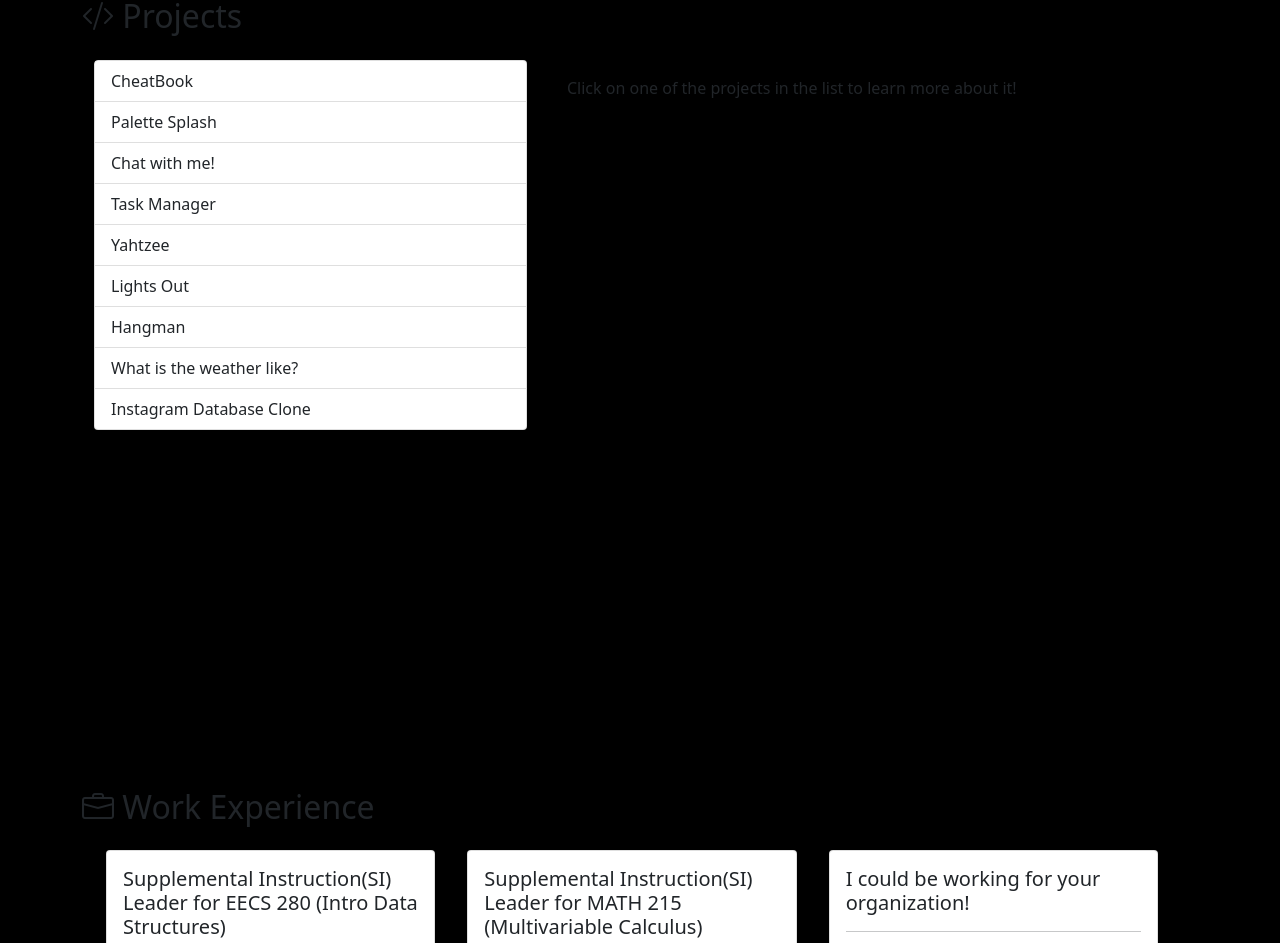
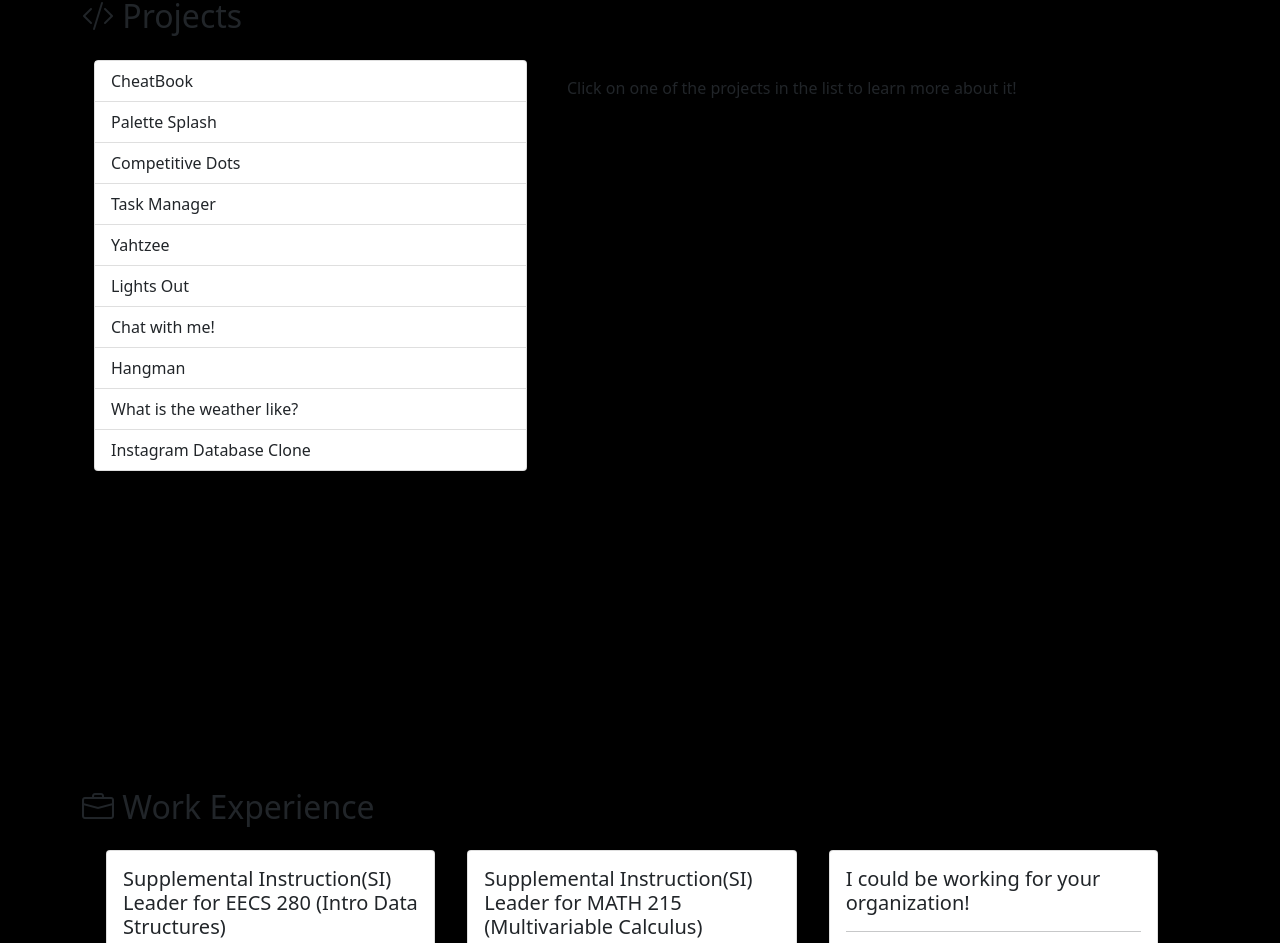
Before and after one commit to arryan135/personal_website, a Vue app: page / in a window 1280 px wide. Shown: the part 1892-2835 px from the top of the page. Built offline with nearby package versions, Linux system fonts and the light colour scheme.

Commit message:
add new project description and change project list order

```diff
--- a/src/components/ProjectInformation.vue
+++ b/src/components/ProjectInformation.vue
@@ -33,7 +33,6 @@
                          <p>CheatBook is designed to be used as a CLI on your local machine and you can learn more about its package-based architecture at the <a href="https://www.npmjs.com/package/cheatbook" target="_blank" rel="noopener noreferrer">NPM registry</a>.</p>
                          <p>If you would like to check out CheatBook for yourself, you can find it <a href="https://arryan135.github.io/local_client_cheatbook/" target="_blank" rel="noopener noreferrer">here</a>!</p>
                          <p>If you would like to know more about this CLI’s implementation details, check out my GitHub <a href="https://github.com/arryan135/cheatbook" target="_blank" rel="noopener noreferrer">repo</a>.</p>`
-
                     },
                     {
                         name: "Palette Splash",
@@ -44,12 +43,13 @@
                          <p>If you would like to know more about the implementation details, check out my GitHub <a href="https://github.com/arryan135/palette_splash" target="_blank" rel="noopener noreferrer">repo</a>.</p>`
                     },
                     {
-                        name: "Chat with me!",
+                        name: "Competitive Dots",
                         html:
-                        `<p>This is a real-time chat application build using <span class="italic">Socket.io</span> and <span class="italic">NodeJS</span>. It allows users to create and join rooms so that they can chat among themselves. While chatting, the users are also given the functionality to share their current location via a simple button click.</p>
-                         <p>The process of creating a user and a room first goes through some validation, which makes sure that the username and the room name are unique. After this validation, using <span class="italic">Socket.io</span> a network TCP link is established between the server and clients. This underlining TCP network connection enabled using <span class="italic">Socket.io</span> makes sure that users are effectively able to chat among themselves in real-time. Built upon an <span class="italic">Express</span> server, the <span class="italic">Socket.io</span> server is responsible for handling client-related events. These events range from allowing a client to join rooms, send messages, send google map location links, and disconnecting a user’s socket connection when he/she leaves the chat app. Subsequently, this server-side chat data is injected into <span class="italic">Mustache</span> templated client-side <span class="italic">HTML</span> files using <span class="italic">Vanilla JavaScript</span>. This client-side <span class="italic">JavaScript</span> is also responsible to implement a thoughtful auto-scroll functionality for the chats.</p>
-                         <p>If you would like to check out this chat app for yourself, you can find it <a href="https://arryan-websocket-chat-app.herokuapp.com/" target="_blank" rel="noopener noreferrer">here</a>!</p>
-                         <p>If you would like to know more about this app’s implementation details, check out my GitHub <a href="https://github.com/arryan135/Node-socket-chat-app" target="_blank" rel="noopener noreferrer">repo</a>.</p>`
+                        `<p>Competitive Dots is a real-time, multiplayer game made with <span class="italic">Socket.io</span>. In this game, the player starts as a dot that moves around in the direction of the user’s cursor. As you move around, the player’s dot absorbs orbs, and the more orbs that the dot absorbs, the larger and slower it gets. If any two players’ dot collides, the bigger player’s dot absorbs the other and wins!</p>
+                         <p>Developing this game allowed me to use <span class="italic">Socket.io</span> in a game development setting. This game is built on a <span class="italic">NodeJS</span> backend and all the logic for the sockets runs on a local <span class="italic">Express</span> server. All the animations in the game are implemented using canvas animations on the <span class="italic">HTML5 Canvas</span>. The fundamental logic of this game is based on collision detection that is implemented through extensive <span class="italic">JavaScript</span> code for the mathematical logic behind the AABB (Axis-aligned bounding boxes) test and the Pythagoras test. To allow easy insertions to the <span class="italic">HTML5 Canvas</span>, the main <span class="italic">HTML</span> file representing the UI of the game is templated using the <span class="italic">Mustache</span> framework.</p>
+                         <p>If you would like to check out this game for yourself, you can find it <a href="https://competitive-dots.herokuapp.com/" target="_blank" rel="noopener noreferrer">here</a>! Of course, the game would be more fun to play with multiple players. Nevertheless, I appreciate you taking the time to review it.</p>
+                         <p>If you would like to know more about this game’s implementation details, check out my GitHub <a href="https://github.com/arryan135/competitive_dots" target="_blank" rel="noopener noreferrer">repo</a>.</p>
+                        `
                     },
                     {
                         name: "Task Manager",
@@ -60,7 +60,7 @@
                         <p>If you would like to know more about the API’s implementation details, check out my GitHub <a href="https://github.com/arryan135/task_manager" target="_blank" rel="noopener noreferrer">repo</a>.</p>`
                     },
                     {
-                        name: "Yahtzee ",
+                        name: "Yahtzee",
                         html:
                         `<p>I developed Yahtzee to reinforce the probability concepts I learned in EECS 203. This <span class="italic">React</span> application is a chance-and-strategy dice rolling game that is played over 13 rounds. During each round, the players roll five 6-sided dice. They may click on any number of dice to “freeze” or “unfreeze” them (frozen dice are displayed in a different color), and they may re-roll the unfrozen dice up to 2 times. After each round, the player assigns their dice to any unclaimed scoring category, where each category scores differently. After 13 rounds, the game is over, and the player’s final score is the total of each scoring category.</p>
                          <p>Developing this <span class="italic">React</span> application, helped me build upon my skills to efficiently design web applications using multiple stateful parent components that pass down their state as props to multiple child components. Every click to either roll the dice or score points, fires custom <span class="italic">CSS animations</span>, executes extensive rule checking <span class="italic">JavaScript</span> code and, according to the results of those rules, triggers several event handlers that alter the state in multiple parent and child <span class="italic">React</span> components. To optimization the production build's performance, this application also utilizes a <span class="italic">Service Worker</span> that executes efficient caching so that the app can load faster on subsequent visits in production, while also providing the app offline capabilities.</p>
@@ -74,6 +74,14 @@
                          <p>All the logic of the game is handled by the changes in the state and props of the parent and child <span class="italic">React</span> components. Using <span class="italic">JavaScript</span> logic, the app makes sure that the random board created at the start of the game is always solvable. For optimizing the production build's performance, this is another application that also utilizes a <span class="italic">Service Worker</span> that lets this app load faster on subsequent visits in production, and gives it offline capabilities.</p>
                          <p>If you would like to check out Lights Out for yourself, you can find it <a href="https://arryan135.github.io/lights_out/" target="_blank" rel="noopener noreferrer">here</a>! I am personally terrible at this game and I hope you are better at playing it than I am!</p>
                          <p>If you would like to know more about the game’s implementation details, check out my GitHub <a href="https://github.com/arryan135/lights_out" target="_blank" rel="noopener noreferrer">repo</a>.</p>`
+                    },
+                    {
+                        name: "Chat with me!",
+                        html:
+                        `<p>This is a real-time chat application build using <span class="italic">Socket.io</span> and <span class="italic">NodeJS</span>. It allows users to create and join rooms so that they can chat among themselves. While chatting, the users are also given the functionality to share their current location via a simple button click.</p>
+                         <p>The process of creating a user and a room first goes through some validation, which makes sure that the username and the room name are unique. After this validation, using <span class="italic">Socket.io</span> a network TCP link is established between the server and clients. This underlining TCP network connection enabled using <span class="italic">Socket.io</span> makes sure that users are effectively able to chat among themselves in real-time. Built upon an <span class="italic">Express</span> server, the <span class="italic">Socket.io</span> server is responsible for handling client-related events. These events range from allowing a client to join rooms, send messages, send google map location links, and disconnecting a user’s socket connection when he/she leaves the chat app. Subsequently, this server-side chat data is injected into <span class="italic">Mustache</span> templated client-side <span class="italic">HTML</span> files using <span class="italic">Vanilla JavaScript</span>. This client-side <span class="italic">JavaScript</span> is also responsible to implement a thoughtful auto-scroll functionality for the chats.</p>
+                         <p>If you would like to check out this chat app for yourself, you can find it <a href="https://arryan-websocket-chat-app.herokuapp.com/" target="_blank" rel="noopener noreferrer">here</a>!</p>
+                         <p>If you would like to know more about this app’s implementation details, check out my GitHub <a href="https://github.com/arryan135/Node-socket-chat-app" target="_blank" rel="noopener noreferrer">repo</a>.</p>`
                     },
                     {
                         name: "Hangman",
```
